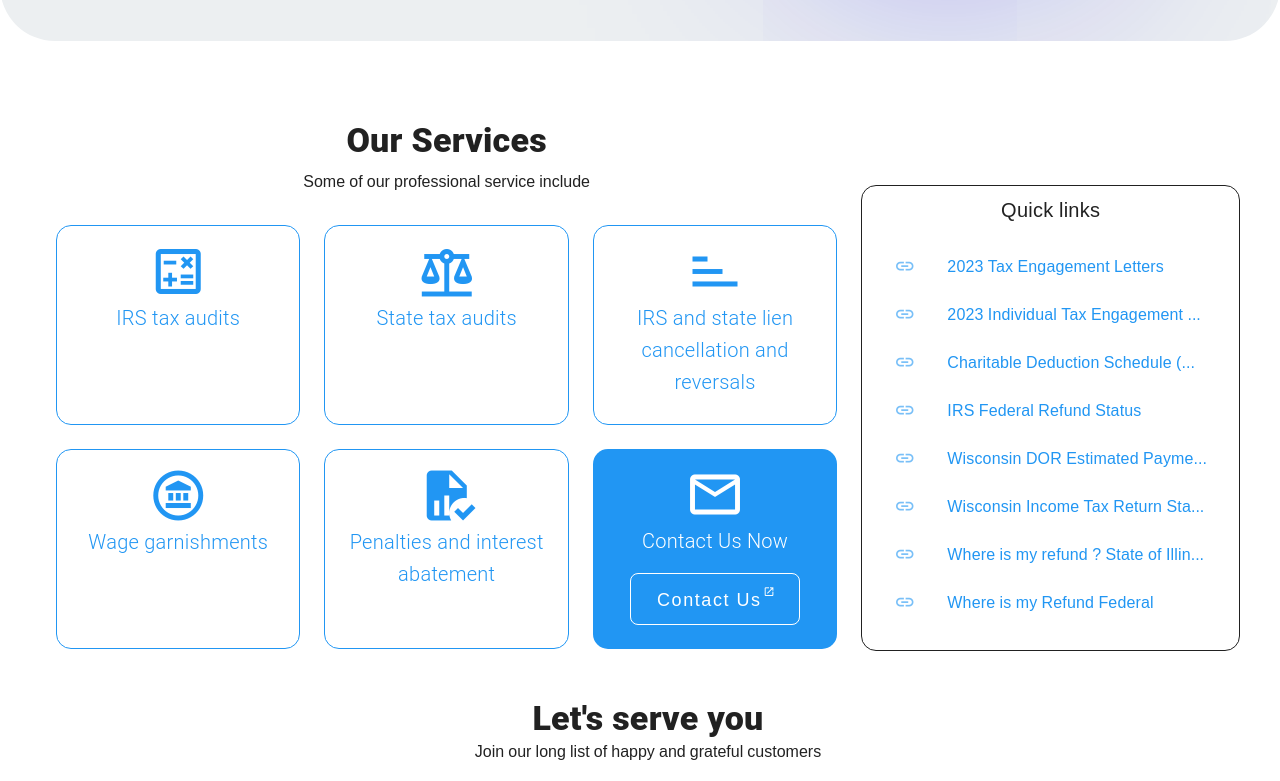
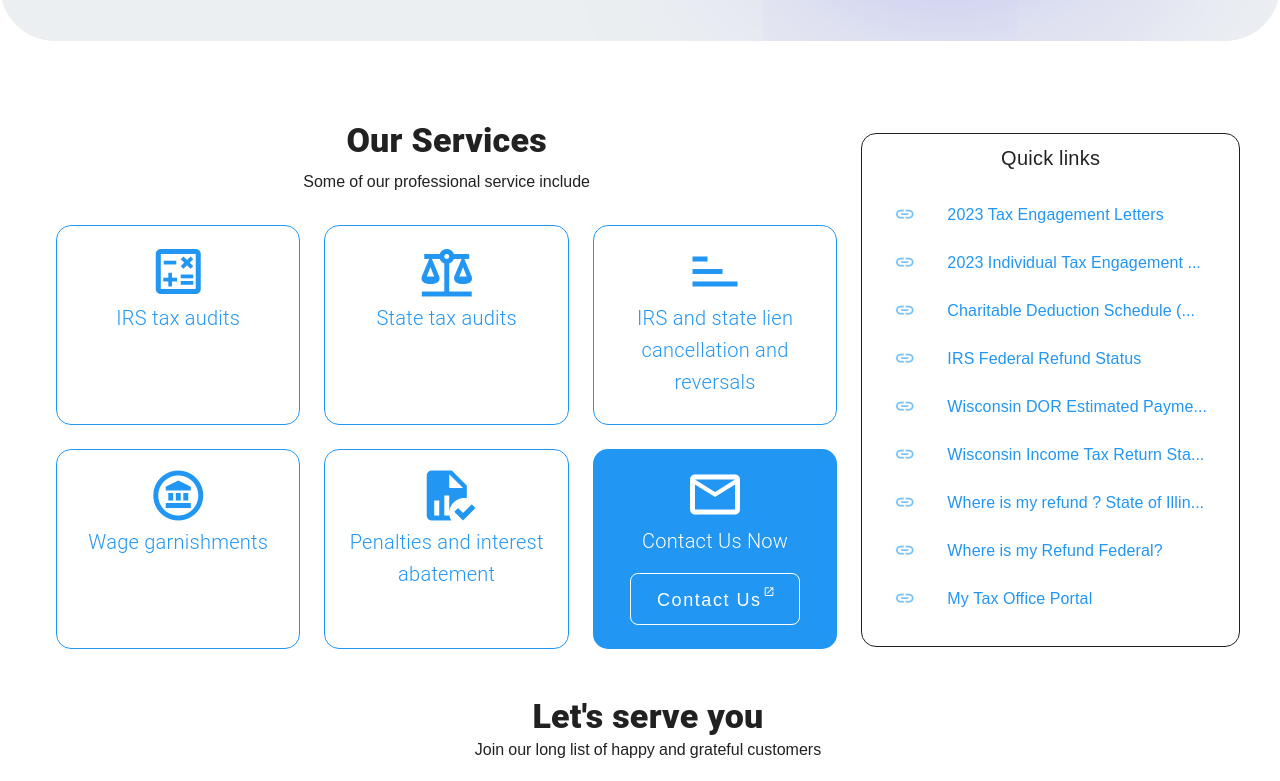
Before and after one commit to yusifk88/taxwebsite, a Nuxt app: page / in a window 1280 px wide. Shown: the part 679-1460 px from the top of the page. Built offline with nearby package versions, Linux system fonts and the light colour scheme.

Commit message:
minor fixes

```diff
--- a/components/FooterComponent.vue
+++ b/components/FooterComponent.vue
@@ -135,8 +135,13 @@ export default defineComponent({
           url:"https://mytax.illinois.gov"
         },
         {
-          title:"Where is my Refund Federal",
+          title:"Where is my Refund Federal?",
           url:"https://sa.www4.irs.gov/wmr"
+        }
+        ,
+        {
+          title:"My Tax Office Portal",
+          url:"https://www.mytaxoffice.com/cp/home/cp_login.php"
         }
       ]
     }
--- a/pages/index.vue
+++ b/pages/index.vue
@@ -29,8 +29,8 @@
         </v-row>
 
       </v-col>
-      <v-col cols="12" sm="4" class="pt-15">
-        <v-card variant="outlined" class="mt-6">
+      <v-col cols="12" sm="4" class="pt-8">
+        <v-card variant="outlined">
           <v-card-title class="text-center">
             Quick links
           </v-card-title>
@@ -124,8 +124,12 @@ export default defineComponent({
           url:"https://mytax.illinois.gov"
         },
          {
-          title:"Where is my Refund Federal",
+          title:"Where is my Refund Federal?",
           url:"https://sa.www4.irs.gov/wmr"
+        },
+         {
+          title:"My Tax Office Portal",
+          url:"https://www.mytaxoffice.com/cp/home/cp_login.php"
         }
 
       ]
--- a/pages/staff.vue
+++ b/pages/staff.vue
@@ -61,7 +61,7 @@ export default defineComponent({
         },
 
         {
-          name: "Shadi Shuaibi",
+          name: "Sam",
           qualification: "Chief Operation Officer (COO)",
           phone: "(708)-665-6000",
           email: "sam@myatsii.com",
```
